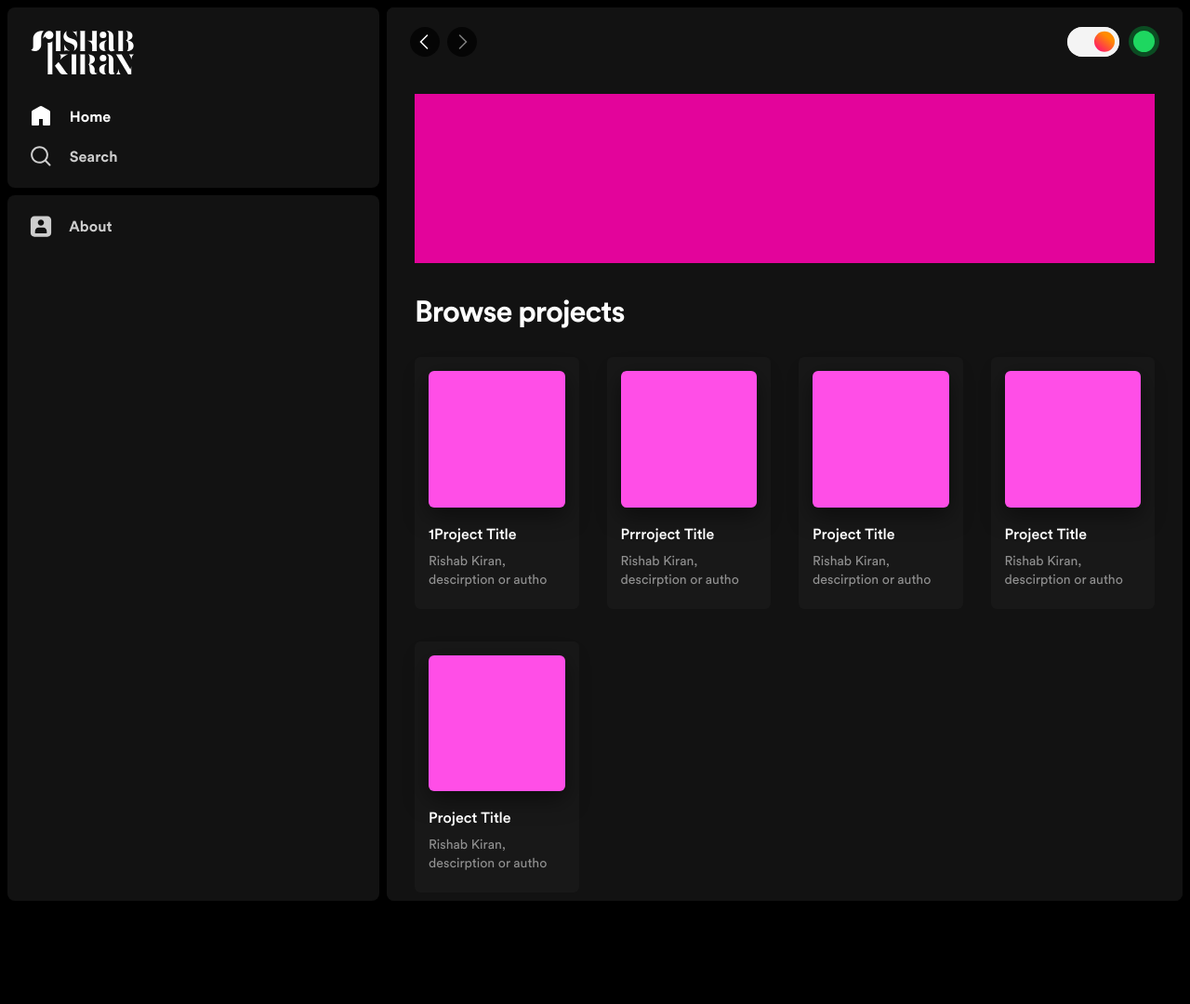
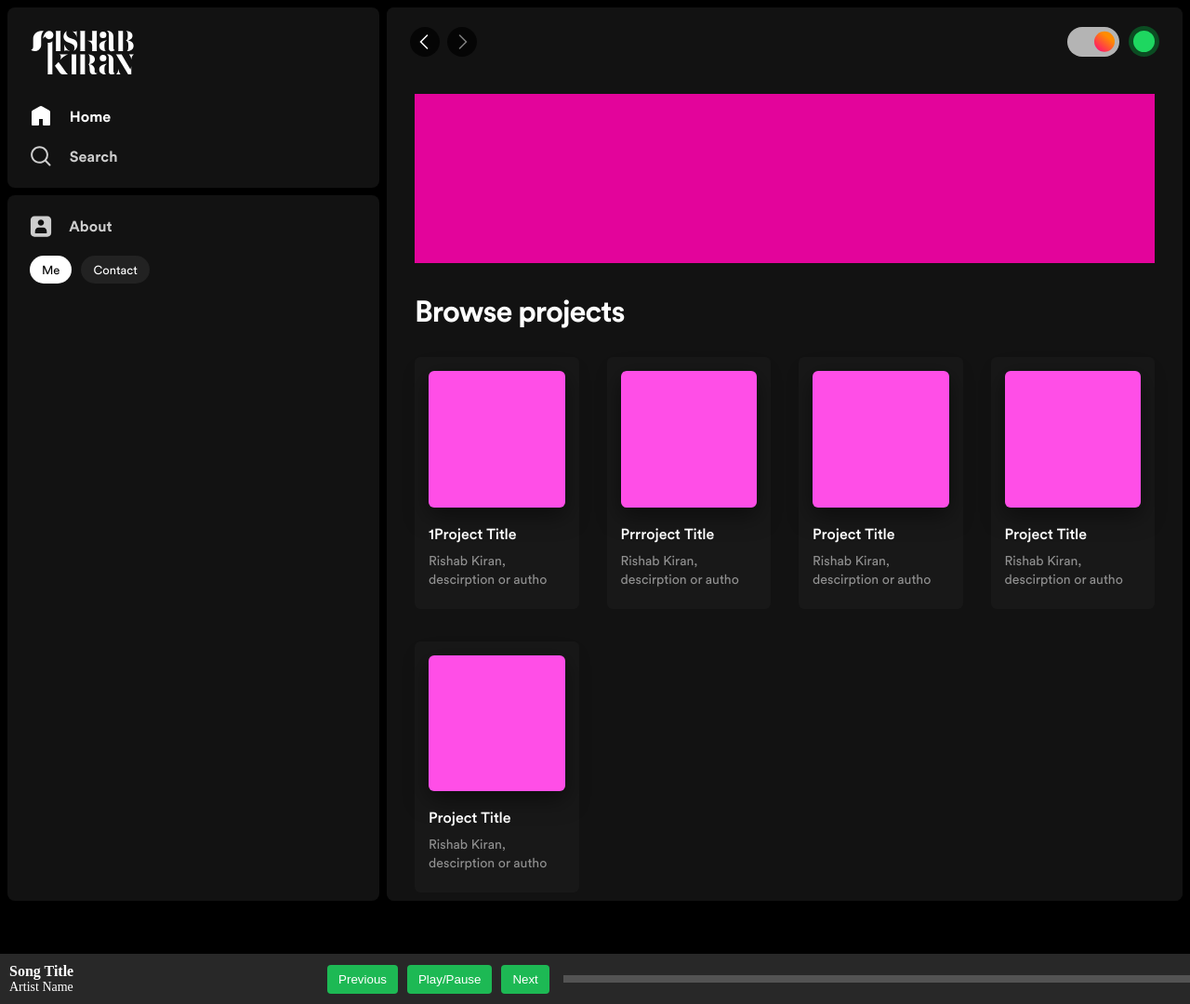
Before and after one commit to Nynence/Folio, a PHP site: page / in a window 1280 px wide. Shown: the whole page at 93% size. Run offline with PHP 8.4, Linux system fonts and the light colour scheme.

Commit message:
new update

```diff
--- a/accent.js
+++ b/accent.js
@@ -10,6 +10,7 @@ accentColorPicker.value = initialAccentColor;
 
 // Set the initial background color and SVG path color
 document.documentElement.style.setProperty('--accent-color', initialAccentColor);
+
 colorSwatch.style.backgroundColor = initialAccentColor;
 
 // Set the initial SVG path color to black
--- a/home.css
+++ b/home.css
@@ -37,8 +37,11 @@
     --arrow-color: rgba(0,0,0,.7);
     --accent-color: #1ed760 ;
     --accent-pickerbg: #000000a4;
-
+    --searchbox: #252525;
+    --searchbox-hover: #303030;
+    --back-hover: rgb(22, 22, 22);
     --transition-speed: 0.7s; /* Define transition speed */
+    --black: black;
 
 
 
@@ -405,7 +525,7 @@ a .cls-1 {
     justify-content: space-between;
     height: auto;
     top: 0;
-    background-color: var(--sec-color);
+    background-color: transparent ;
     /* background-color: var(--sec-color); */
     /* Other styles for the sticky bar */
     padding: 20px 25px 20px 25px;
@@ -467,49 +593,6 @@ a .cls-1 {
     border: 0;
 
 }
-
-.toggle-switch {
-    display: flex;
-    align-items: center;
-    width: 60px;
-    height: 30px;
-    border-radius: 25px;
-    background-color: #ddd;
-    position: relative;
-    cursor: pointer;
-    padding: 0px;
-    border: none;
-
-}
-
-.toggle-switch input:checked + .moon {
-    transform: translateX(33px);
-
-
-
-}
-
-.toggle-switch .moon,
-.toggle-switch .sun {
-    position: absolute;
-    width: 30px;
-    height: 30px;
-    border-radius: 100%;
-    transition: transform 0.3s ease;
-    padding: 0px;
-    box-sizing: content-box;
-
-}
-
-
-
-.toggle-switch .moon {
-    background-color: #000;
-    left: 2px;
-    transform: translateX(0); /* Initially hide the moon on the left */
-}
-
-
 
 
 
@@ -732,3 +815,45 @@ a .cls-1 {
 }
 
 /* Additional styles for the color picker */
+
+
+.buttons{
+    display: flex;
+    flex-direction: right;
+}
+
+
+.me{
+    margin-top: 20px;
+    padding: 6px 13px;
+    border-radius: 600px;
+    background-color: var(--t1-color);
+    color: var(--black);
+    border: none;
+    text-align: center;
+    text-decoration: none;
+    font-size: 0.8125rem;
+
+    cursor: pointer;
+    font-family: cbook;
+    margin-right: 10px; /* Adjust the margin between buttons as needed */
+}
+
+
+.contact{
+    margin-top: 20px;
+    flex-direction: right;
+    padding: 6px 13px;
+    border-radius: 600px;
+    background-color: #222222;
+    color: var(--t1-color);
+    border: none;
+    text-align: center;
+    text-decoration: none;
+    font-size: 0.8125rem;
+
+    cursor: pointer;
+    font-family: cbook;
+
+
+}
--- a/index.html
+++ b/index.html
@@ -6,6 +6,8 @@
 	<title>Rishab Kiran</title>
 	<link rel="stylesheet" href="home.css">
 	<link rel="stylesheet" href="lightdark.css">
+	<link rel="stylesheet" href="player.css">
+
 
 	<!--Font Family - Spotify Circular-->
 	<link href="https://encore.scdn.co/fonts/CircularSp-Book-4eaffdf96f4c6f984686e93d5d9cb325.woff2" rel="preload" type="font/woff2">
@@ -29,7 +31,7 @@
 					<ul class="navpadding">
 						<!-- page logo on side bare -->
 						<a href="">
-							<svg id="Layer_1" data-name="Layer 1" xmlns="http://www.w3.org/2000/svg" viewBox="-20 -20 600 90" width="400" height="100%" class="logo">
+							<svg  id="Layer 1" data-name="Layer 1" xmlns="http://www.w3.org/2000/svg" viewBox="-20 -20 600 90" width="400" height="100%" class="logo">
 
 
 							  <path class="cls-1" d="M20.39.01c-1.27,1.35-2.27,2.92-2.94,4.61-.67,1.7-1.03,3.52-1.03,5.38v12.41c0,5.67-4.59,10.27-10.26,10.27-1.74,0-3.45-.43-4.98-1.25l-1.18-.64c1.06-.39,1.93-1.09,2.55-1.97.61-.89.96-1.96.96-3.08v-12.82C3.51,5.79,9.29.01,16.42.01h3.97Z"/>
@@ -88,11 +90,20 @@
 					</svg>
 					<span>About</span>
 				</a>
+				<div class="buttons">
+					<button class="me">
+					Me
+				</button>
+				<button class="contact">
+					Contact
+				</button></div>
+
 
 			</div>
 		</div>
 		<!-- rightside -->
 		<section class="home-page">
+
 
 
 
@@ -113,8 +124,14 @@
 						</button>
 					</div>
 					<div class="search-box" id="searchBox">
+						<div class="search-icon">
+							<svg data-encore-id="icon" role="img" aria-hidden="true" class="search-icon-svg" viewBox="0 0 24 24">
+								<path d="M10.533 1.279c-5.18 0-9.407 4.14-9.407 9.279s4.226 9.279 9.407 9.279c2.234 0 4.29-.77 5.907-2.058l4.353 4.353a1 1 0 1 0 1.414-1.414l-4.344-4.344a9.157 9.157 0 0 0 2.077-5.816c0-5.14-4.226-9.28-9.407-9.28zm-7.407 9.279c0-4.006 3.302-7.28 7.407-7.28s7.407 3.274 7.407 7.28-3.302 7.279-7.407 7.279-7.407-3.273-7.407-7.28z"></path>
+							</svg>
+						</div>
 						<input type="text" id="searchInput" placeholder="Search projects...">
 					</div>
+
 					<span class="colourbtns">
 
 
@@ -156,9 +173,9 @@
 					<img width="100%" src="./Images/banner.jpg" alt="">
 
 				<h2>Browse projects</h2>
-					<div class="list">
-						<div class="item" data-tags="">
-							<img src="./Images/thumbnailph.jpeg" alt="">
+					<div class="list" id="card"   >
+						<div  class="item"  data-tags="">
+							<img   src="./Images/thumbnailph.jpeg" alt="" >
 							<div class="play">
 								<span>
 									<svg width="24" height="24" viewBox="0 0 24 24"><path class="colored-path" d="m7.05 3.606 13.49 7.788a.7.7 0 0 1 0 1.212L7.05 20.394A.7.7 0 0 1 6 19.788V4.212a.7.7 0 0 1 1.05-.606z"></path></svg>
@@ -217,6 +234,21 @@
 
 			</div>
 		</section>
+
+		<div class="music-player">
+			<div class="song-details">
+				<div class="song-title">Song Title</div>
+				<div class="artist">Artist Name</div>
+			</div>
+			<div class="controls">
+				<button class="control-button">Previous</button>
+				<button class="control-button">Play/Pause</button>
+				<button class="control-button">Next</button>
+			</div>
+			<div class="progress-bar-container">
+				<div class="progress-bar"></div>
+			</div>
+		</div>
 	</div>
 
 
@@ -226,6 +258,8 @@
 	<script src="colourmode.js"></script>
 	<script src="accent.js"></script>
 	<script src="search.js"></script>
+	<script src="cardhover.js"></script>
+
 
 
 
--- a/lightdark.css
+++ b/lightdark.css
@@ -31,6 +31,10 @@
     border-radius: 30px;
 }
 
+.slider:hover{
+    filter: brightness(1.3);
+}
+
 .slider:before {
     position: absolute;
     content: "";
--- /dev/null
+++ b/player.css
@@ -0,0 +1,52 @@
+.music-player {
+    position: fixed;
+    bottom: 0;
+    left: 0;
+    width: 100%;
+    background-color: #282828;
+    color: #fff;
+    display: flex;
+    justify-content: space-between;
+    align-items: center;
+    padding: 10px;
+}
+
+.song-details {
+    flex: 1;
+    display: flex;
+    flex-direction: column;
+}
+
+.song-title {
+    font-size: 16px;
+    font-weight: bold;
+}
+
+.artist {
+    font-size: 14px;
+}
+
+.controls {
+    display: flex;
+}
+
+.control-button {
+    background-color: #1db954;
+    color: #fff;
+    border: none;
+    padding: 8px 12px;
+    margin: 0 5px;
+    cursor: pointer;
+    border-radius: 4px;
+}
+
+.progress-bar-container {
+    flex: 2;
+    margin: 0 10px;
+}
+
+.progress-bar {
+    height: 8px;
+    background-color: #535353;
+    width: 100%;
+}
```
Also changed, not shown: other parts of home.css (+138 -15 lines), cardhover.js (added, +41 -0 lines).
